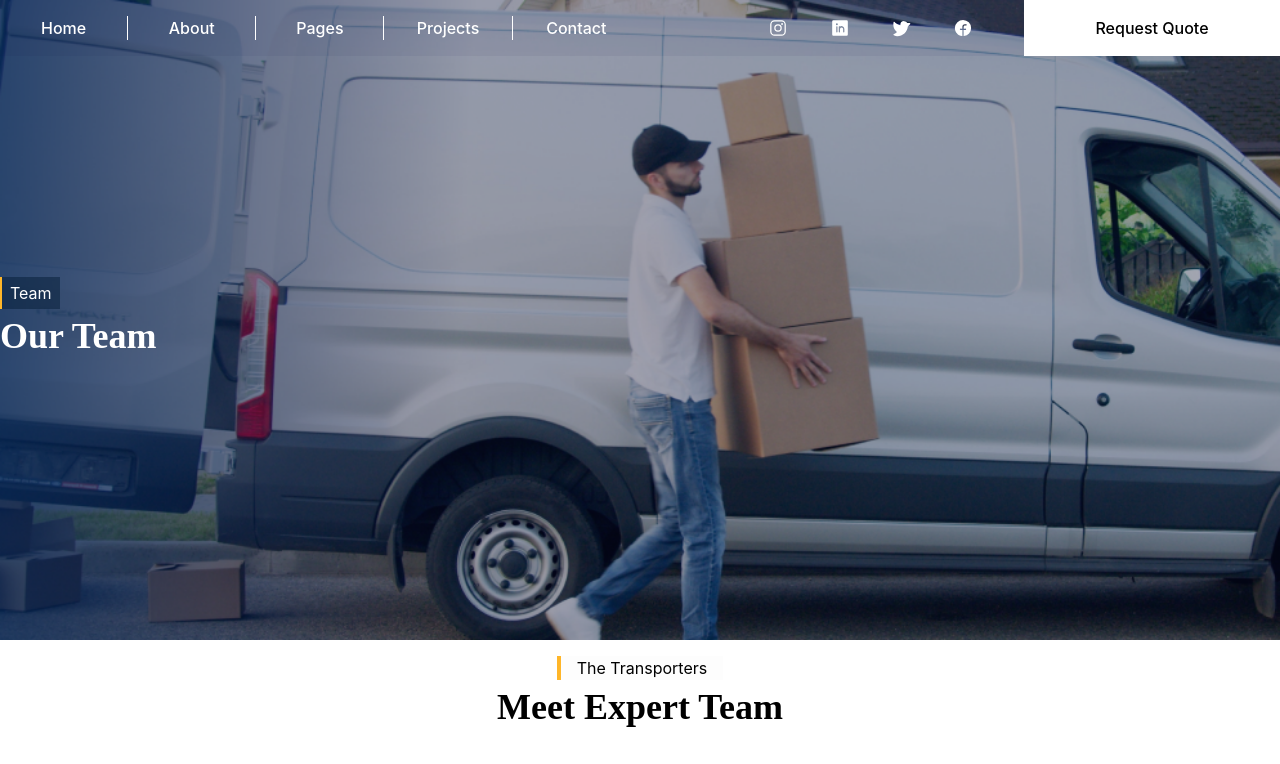
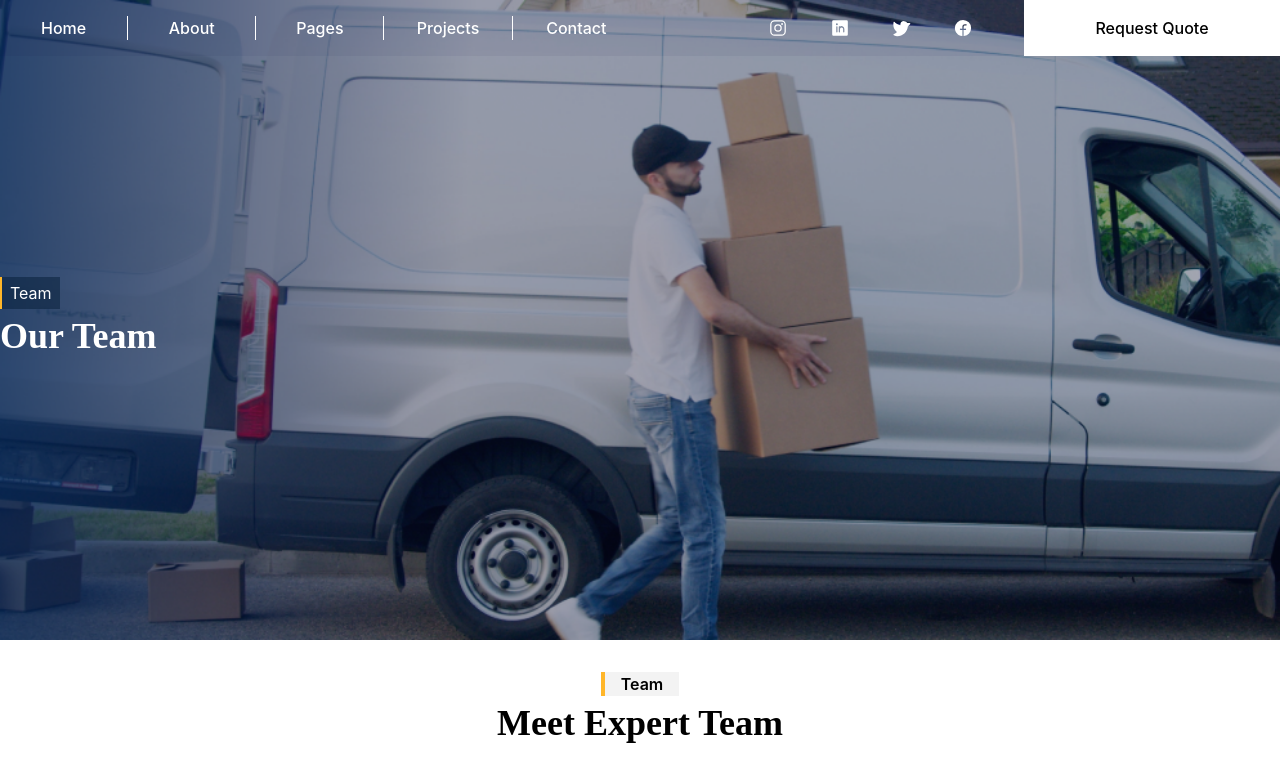
Before and after one commit to smartcollins/logistics, a React (Create React App) app: page /team in a window 1280 px wide. Shown: the top 764 px of the page. Built offline with nearby package versions, Linux system fonts and the light colour scheme.

Commit message:
used Caption in Team

```diff
--- a/src/pages/Team.jsx
+++ b/src/pages/Team.jsx
@@ -12,6 +12,7 @@ import sponsor from '../images/client_logo.png'
 import banner from '../data/banner';
 import color from '../data/color';
 import Banner from '../component/Banner';
+import Caption from '../component/Caption';
 import Footer from '../component/Footer';
 import { TwitterLogo, FacebookLogo, InstagramLogo } from 'phosphor-react';
 
@@ -59,9 +60,8 @@ const Team = () => {
     return (
         <div>
             <div>{banner.slice(8, 9).map((item, idx) => <Banner key={idx} {...item} />)}</div>
-            <div className='my-4'>
-                <p style={{ borderLeft: `4px solid ${color.grdt}` }} className=' bg-[#e8e8e8]/10 w-fit px-4 mx-auto'>The Transporters</p>
-                <p className='font-[Rubik] font-bold text-4xl/normal mx-auto w-fit'>Meet Expert Team</p>
+            <div className='my-8'>
+                <Caption mid={true} dark={true} txt={'team'} txt2={'meet expert team'}/>
             </div>
             <div className='grid grid-cols-3 w-3/4 gap-8 my-8 mx-auto'>
                 {items}
```
